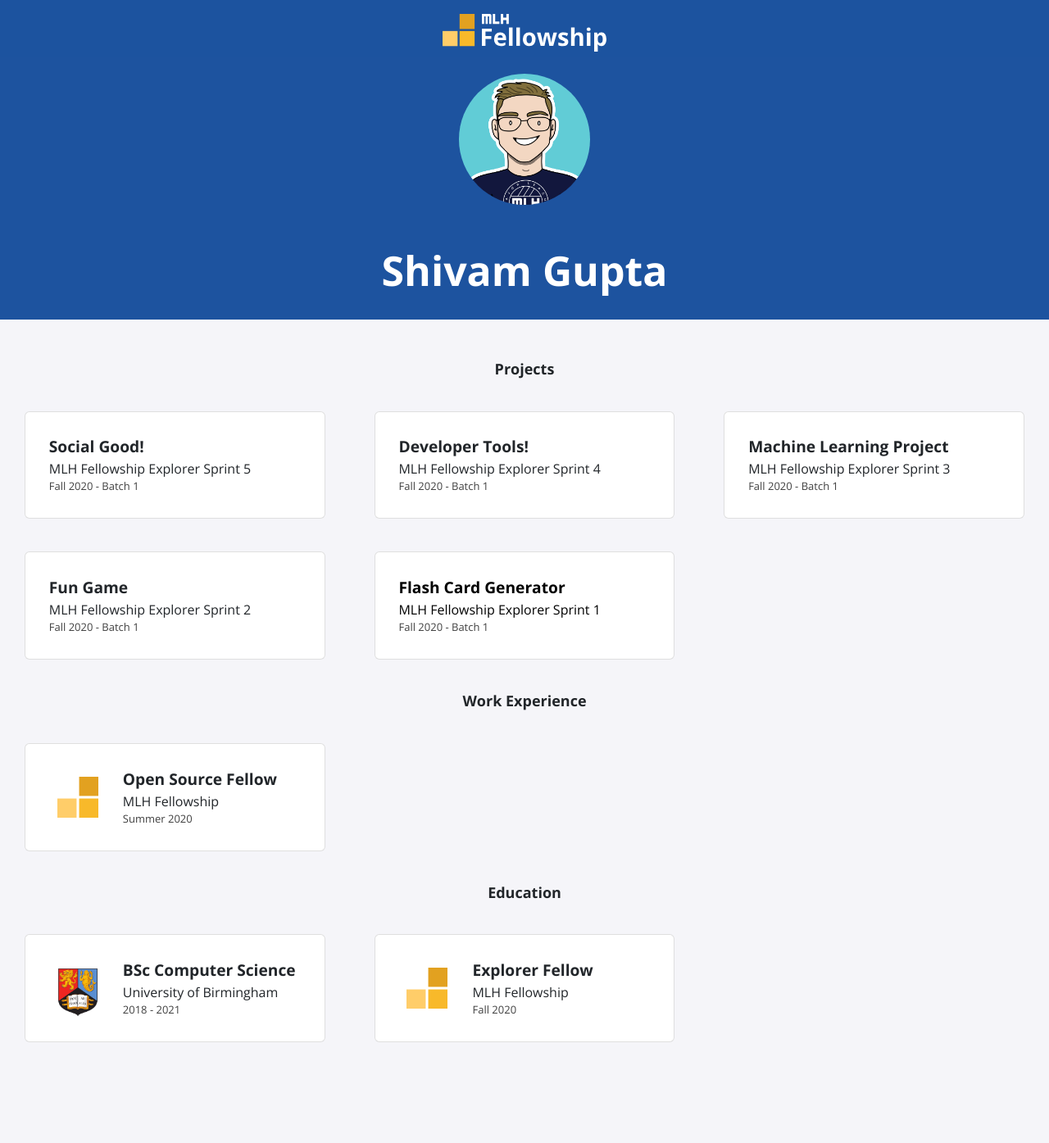
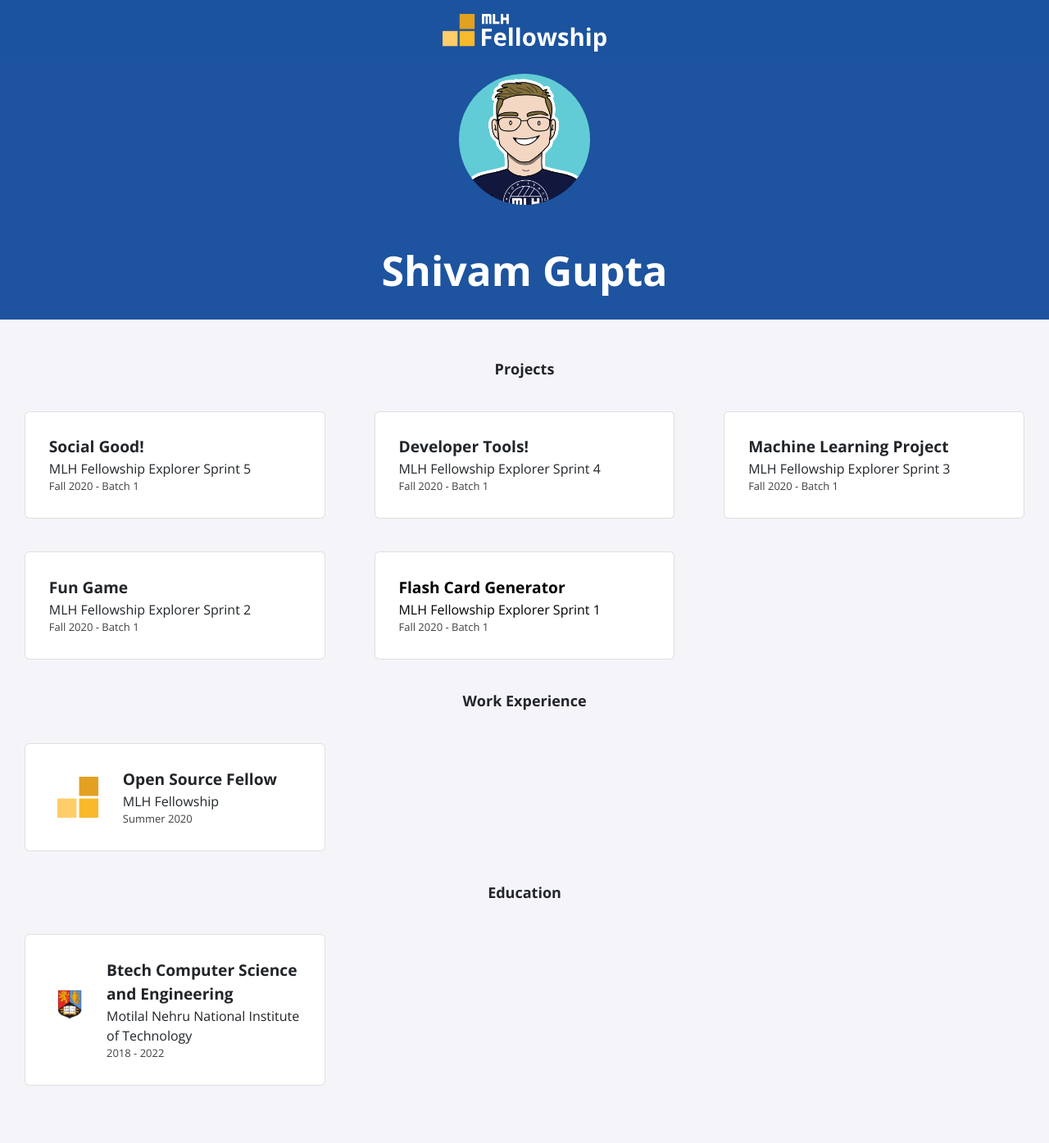
Before and after one commit to samsoldeinstein/samsoldeinstein.github.io, a Jekyll site: the page built from index.html, in a window 1280 px wide. Shown: the whole page at 82% size. Built offline with Jekyll 4.4.1, drawn with Linux system fonts in a browser that asks for light colours; nearby versions of some CDN libraries; before the commit the page ends 1342 px from its top, so only the background shows below that.

Commit message:
Update education.yml

```diff
--- a/_data/education.yml
+++ b/_data/education.yml
@@ -1,9 +1,4 @@
-- course: BSc Computer Science
-  institute: University of Birmingham
-  dates: 2018 - 2021
+- course: Btech Computer Science and Engineering
+  institute: Motilal Nehru National Institute of Technology
+  dates: 2018 - 2022
   logo: uob.png
-
-- course: Explorer Fellow
-  institute: MLH Fellowship
-  dates: Fall 2020
-  logo: fellowship.svg
```
